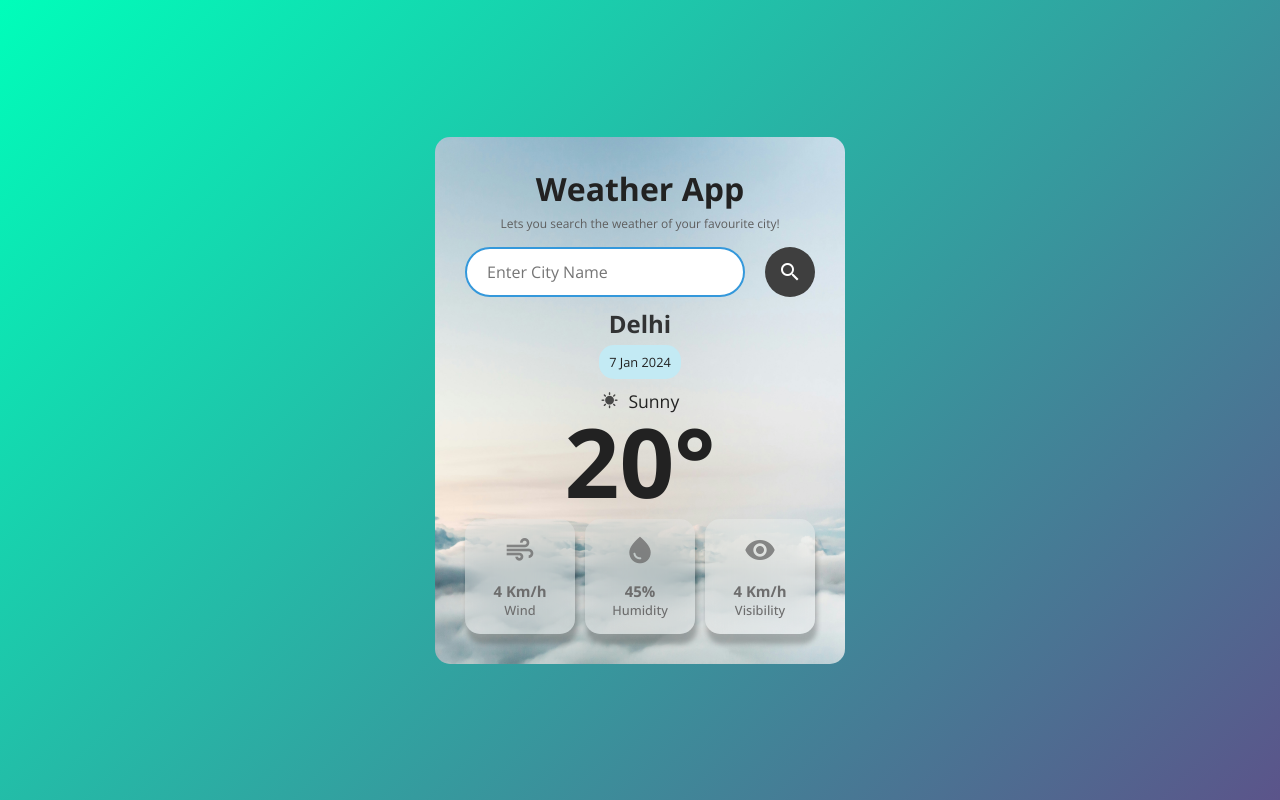
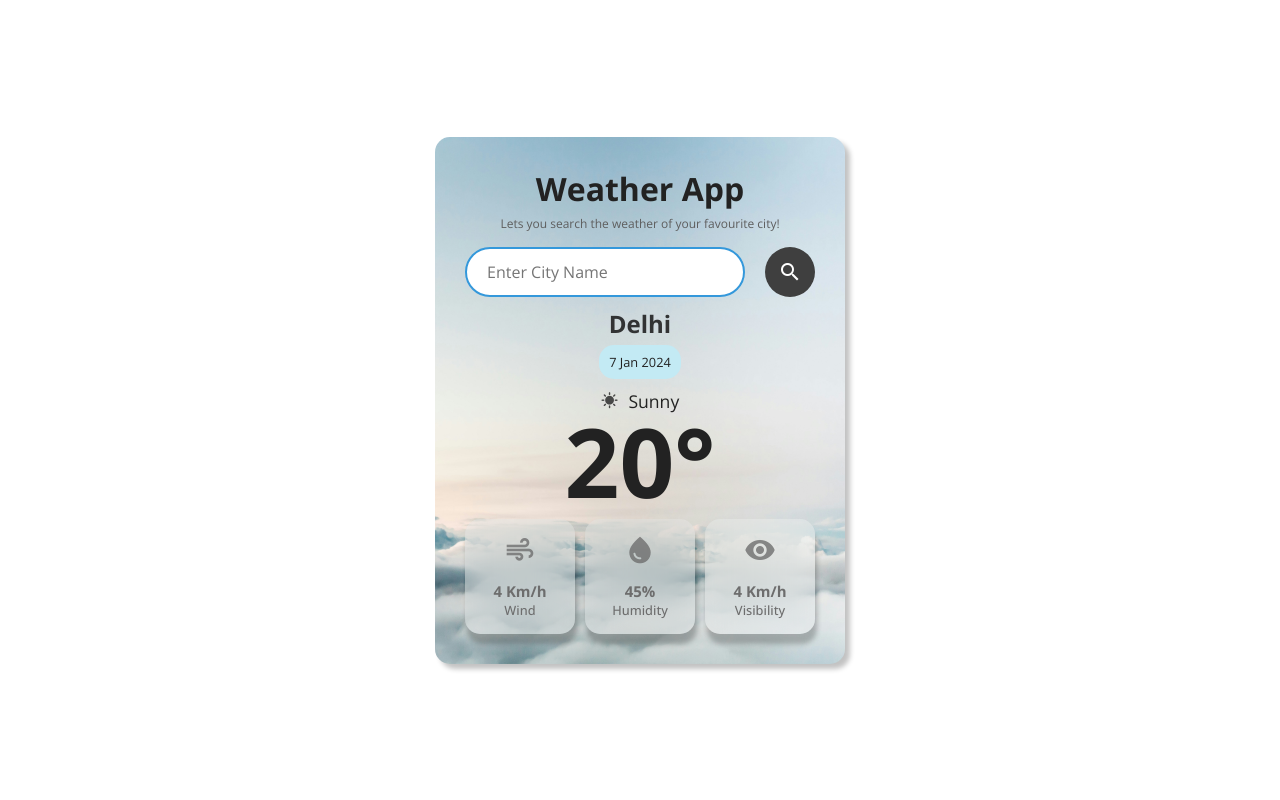
Before and after one commit to AmulyaMachhan/Weather-App, a plain HTML site: page index.html in a window 1280 px wide. Drawn offline with nearby package versions, Linux system fonts and the light colour scheme.

Commit message:
DSA Everyday

```diff
--- a/style.css
+++ b/style.css
@@ -8,14 +8,13 @@
 }
 
 body {
-    background-color: #222;
     height: 100vh;
     text-align: center;
     display: flex;
     flex-direction: column;
     justify-content: center;
     align-items: center;
-    background: linear-gradient(135deg , #00feba, #5b548a);
+
 }
 .weather-app {
     background: url(./bg.jpg) center no-repeat white;
@@ -25,6 +24,7 @@ body {
     margin: 30px auto;
     padding: 30px;
     border-radius: 15px;
+    box-shadow: rgba(0, 0, 0, 0.24) 5px 5px 5px;
 }
 .about-text{
     font-size: 12px;
```
